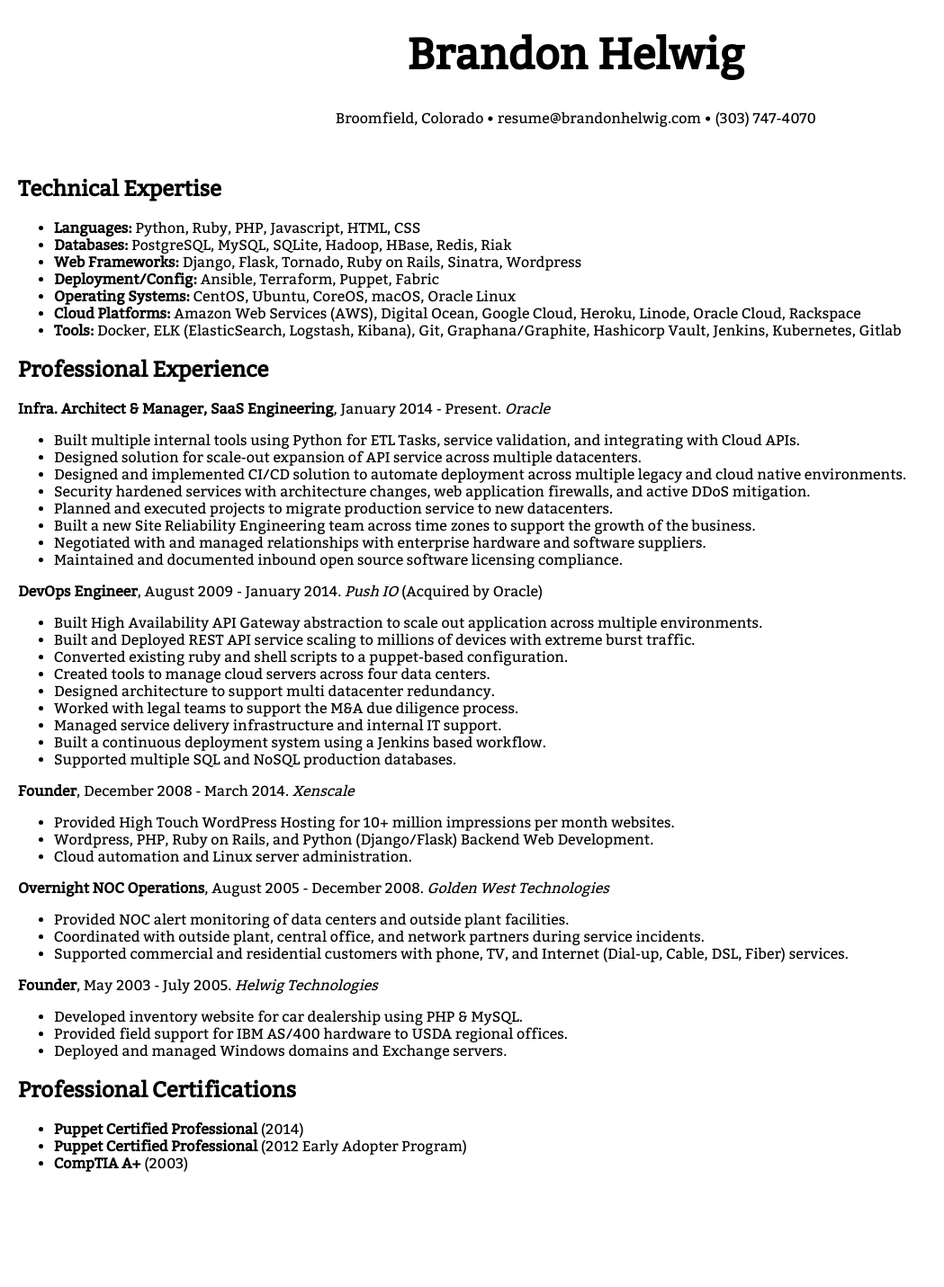
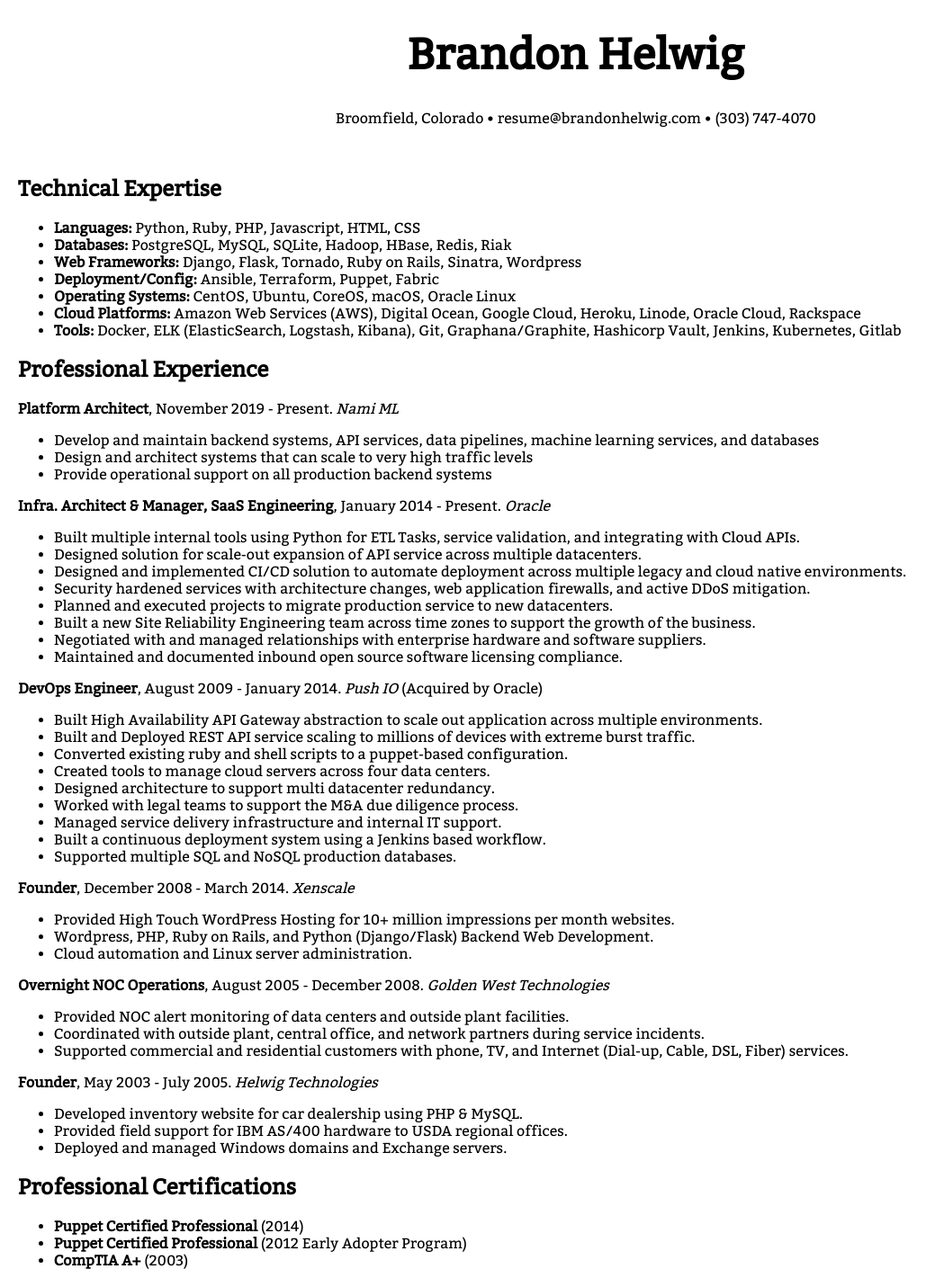
Before and after one commit to brhelwig/brandonhelwig.com, a Jekyll site: the page built from resume.md, in a window 1280 px wide. Shown: the whole page at 90% size, without its empty margins (0-1049 px from the left). Built offline with Jekyll 4.4.1, drawn with Linux system fonts in a browser that asks for light colours; before the commit the page ends 1323 px from its top, so only the background shows below that.

Commit message:
Added nami ml info

```diff
--- a/resume.md
+++ b/resume.md
@@ -21,6 +21,10 @@
 
 ## Professional Experience
 
+**Platform Architect**, November 2019 - Present. *Nami ML*
+  * Develop and maintain backend systems, API services, data pipelines, machine learning services, and databases
+  * Design and architect systems that can scale to very high traffic levels
+  * Provide operational support on all production backend systems
 
 **Infra. Architect & Manager, SaaS Engineering**, January 2014 - Present. *Oracle*
   * Built multiple internal tools using Python for ETL Tasks, service validation, and integrating with Cloud APIs.
```
